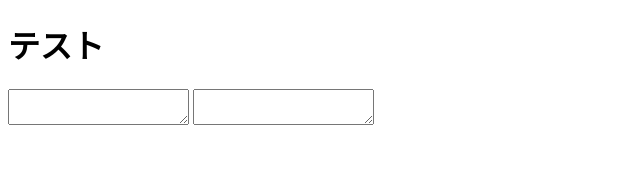
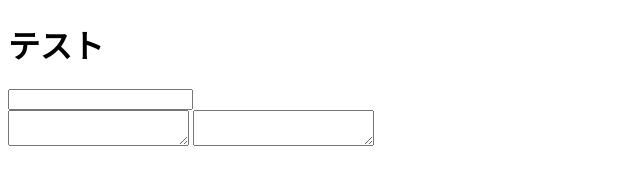
Before and after one commit to ponponumi/textarea_auto_height_adjust, a website built with Vite: page index.html in a window 1280 px wide. Shown: the whole page, without its empty margins (0-640 px from the left). Built offline with nearby package versions, Linux system fonts and the light colour scheme.

Commit message:
inputを追加

```diff
--- a/index.html
+++ b/index.html
@@ -10,6 +10,9 @@
     <h1>テスト</h1>
     <form action="javascript:alert('送信できません')">
         <div>
+            <input type="text" name="name" id="name">
+        </div>
+        <div>
             <textarea name="message" id="message"></textarea>
             <textarea name="message2" id="message2"></textarea>
         </div>
```
